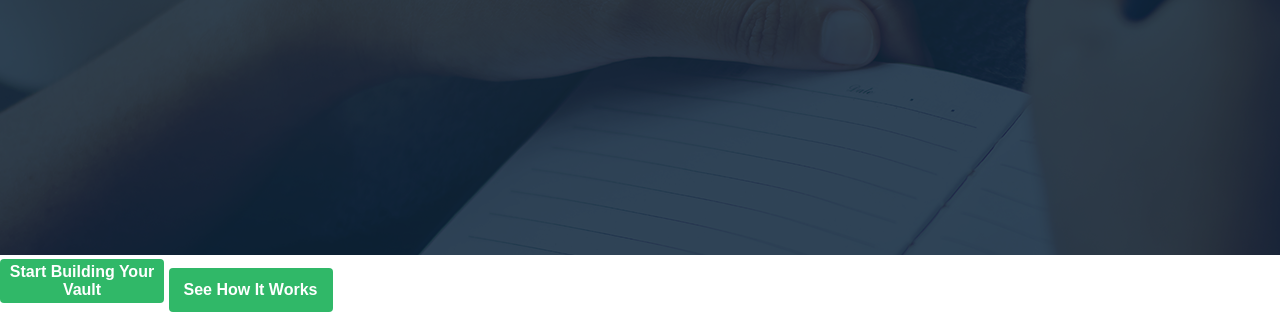
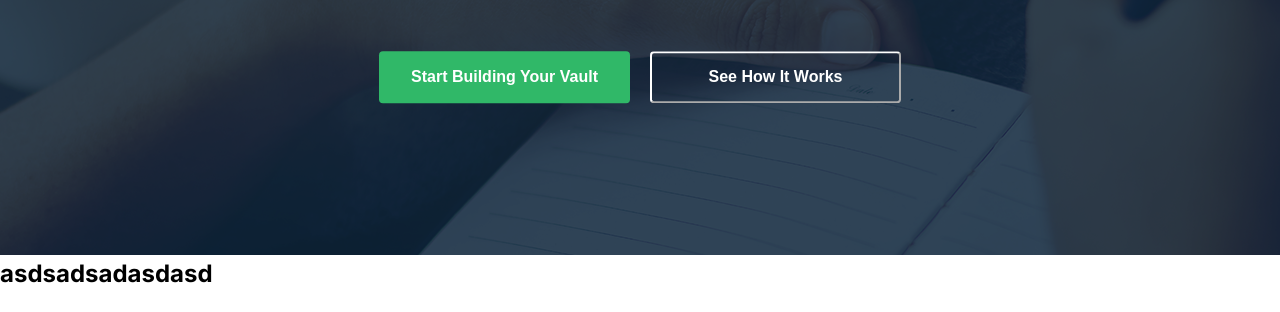
Before and after one commit to Gourab-Himel/New-Project, a plain HTML site: page index.html in a window 1280 px wide. Shown: the part 499-811 px from the top of the page. Drawn offline with Linux system fonts and the light colour scheme.

Commit message:
add background img. Also added the button.

```diff
--- a/index.html
+++ b/index.html
@@ -32,19 +32,26 @@
             <img src="assets/hero-bg.png" alt="">
         </div>
         <div class="banner-overlay">
-
+            <div class="banner-button">
+                <button class="btn1">Early Access Now Open</button>
+            </div>
             <h1>Structured Thinking,<br>
                 <span class="green">Not Just Note-Taking.</span>
             </h1>
             <p>A private space to store notes, links, and learning summaries — designed to
                help you think clearly, connect ideas, and turn learning into long-term knowledge.
             </p>
+            <div class="banner-buttons">
+                <button class="btn2">Start Building Your Vault</button>
+                <button class="btn3">See How It Works</button>
+            </div>
 
         </div>
-        <div class="-banner-buttons">
-                <button class="btn">Start Building Your Vault</button>
-                <button class="btn">See How It Works</button>
-            </div>
+
+    </section>
+
+    <section>
+        <h1>asdsadsadasdasd</h1>
     </section>
 
 </body>
--- a/styles.css
+++ b/styles.css
@@ -22,10 +22,47 @@
     border: none;
 
 }
-.btn button:hover {
+.btn:hover {
     background: orangered;
-    border-color: orangered;
+    color: black;
 }
+.btn1 {
+    gap: 6px;
+    border-radius: 12px;
+    background: #fff;
+    color: #30B868;
+    width: 229px;
+    height: 35px;
+    font-size: 16px;
+    cursor: pointer;
+    border: none;
+
+
+}
+
+.btn2 {
+    width: 251px;
+    height: 52px;
+    background: #30B868;
+    color: #ffffff;
+    border-radius: 4px;
+    font-size: 16px;
+    font-weight: 600;
+    cursor: pointer;
+    border: none
+}
+.btn3 {
+    width: 251px;
+    height: 52px;
+    background: transparent;
+    color: #ffffff;
+    border-radius: 4px;
+    font-size: 16px;
+    font-weight: 600;
+    cursor: pointer;
+    border-color: white;
+}
+
 
 .menu {
     display: flex;
@@ -52,6 +89,7 @@ header{
     align-items: center;
     justify-content: space-around;
 }
+
 section.banner {
     position: relative;
     width: 100%;
@@ -61,6 +99,7 @@ section.banner {
 }
 .banner-content img {
     width: 1600px;
+
     height: 674px;
     object-fit: cover;
 }
@@ -95,10 +134,30 @@ section.banner {
     padding-left: 20%;
     padding-right: 20%;
 }
-.banner-button {
-    display: flex;
-    justify-content: space-around;
-    gap: 16px;
-    margin-top: 20px;
+
+.banner-button .btn1:hover {
+    background: orangered;
+    color: black;
+}
+
+.banner-buttons {
+    gap: 20px;
+    width: 1360%;
+    height: 130%;
+    transform: translate(-50%, -50%);
+    padding-left: 100%;
+    display:flex;
+    justify-content: center;
 
 }
+.banner-buttons .btn2:hover{
+    color: black;
+    background: orangered;
+
+}
+.banner-buttons .btn3:hover {
+    color: black;
+    background: transparent;
+
+
+}
```
